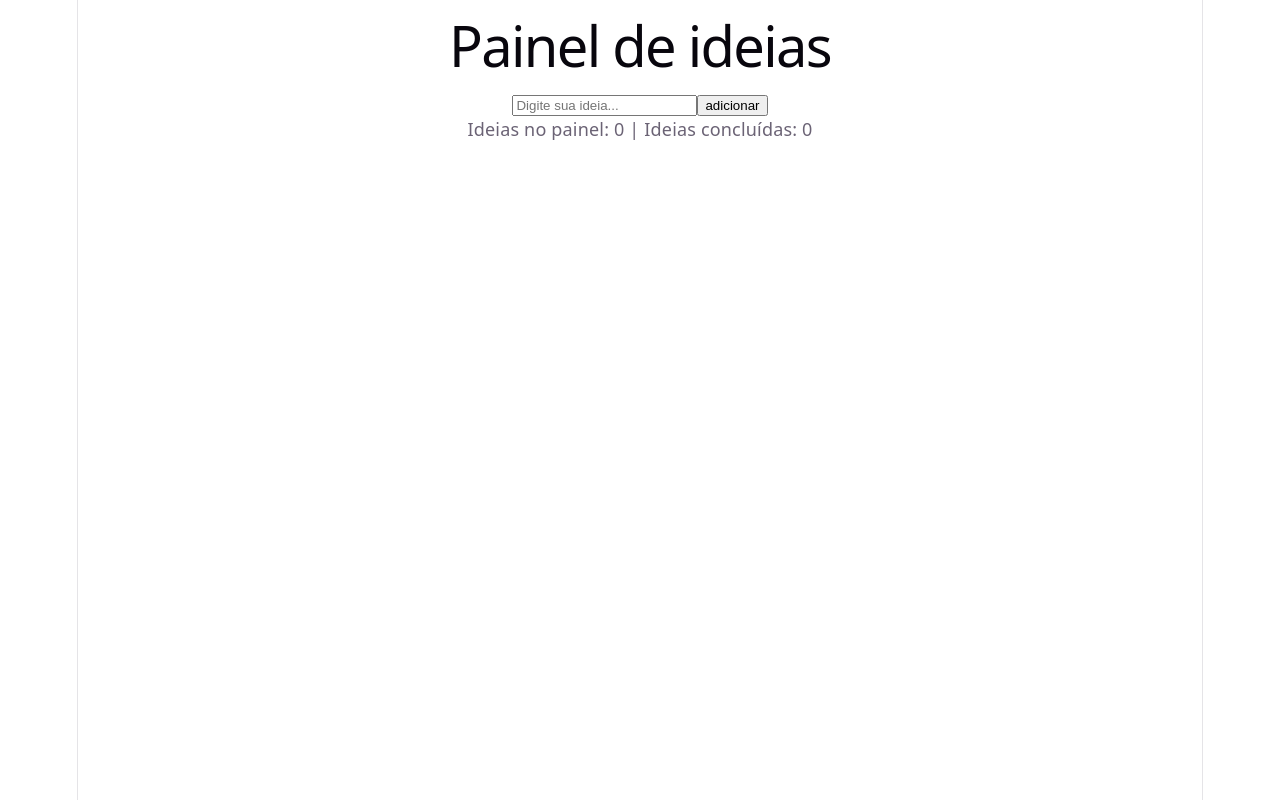
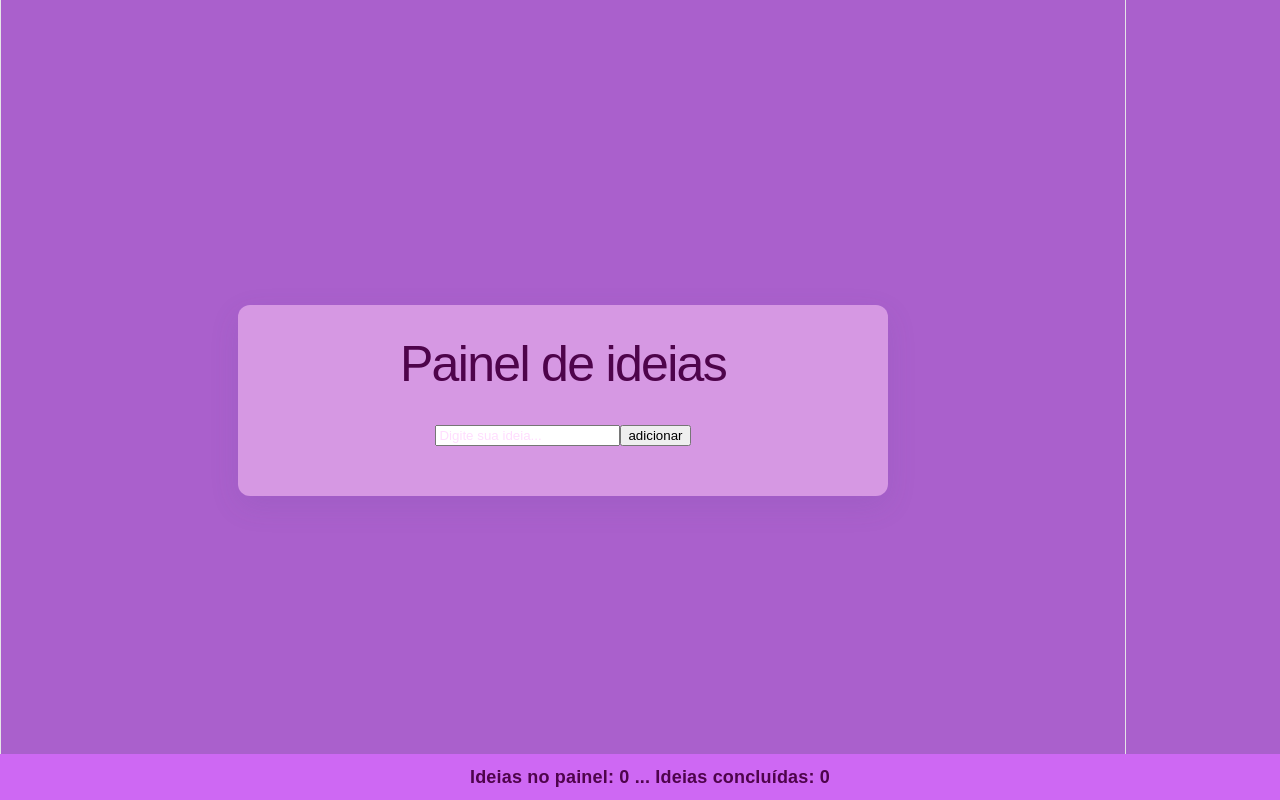
Before and after one commit to bregueda/painel-de-ideias-ana, a React (Vite) app in the folder painel-de-ideias-ana/: page / in a window 1280 px wide. Built offline with nearby package versions, Linux system fonts and the light colour scheme.

Commit message:
painel pronto com css

```diff
--- a/painel-de-ideias-ana/src/App.css
+++ b/painel-de-ideias-ana/src/App.css
@@ -1,184 +1,79 @@
-.counter {
-  font-size: 16px;
-  padding: 5px 10px;
-  border-radius: 5px;
-  color: var(--accent);
-  background: var(--accent-bg);
-  border: 2px solid transparent;
-  transition: border-color 0.3s;
-  margin-bottom: 24px;
-
-  &:hover {
-    border-color: var(--accent-border);
-  }
-  &:focus-visible {
-    outline: 2px solid var(--accent);
-    outline-offset: 2px;
-  }
+.ideia-feita
+  {
+  text-decoration: line-through;
+  color: #c01111;
 }
 
-.hero {
-  position: relative;
-
-  .base,
-  .framework,
-  .vite {
-    inset-inline: 0;
-    margin: 0 auto;
+body {
+  background-color:rgb(170, 96, 204);
+  color: rgb(51, 2, 54);
+  font-family:fantasy;
+  margin: 0;
+  padding: 0;
 }
 
-  .base {
-    width: 170px;
-    position: relative;
-    z-index: 0;
+footer {
+  position: fixed;
+  bottom: 0;
+  left: 0;
+  width: 100%;
+  background-color: #ce68f3;
+  color: #4e044b;
+  text-align: center;
+  padding: 10px;
 }
 
-  .framework,
-  .vite {
-    position: absolute;
+p button {
+  margin-left: 15px;
+  background-color: #ce68f3;
+  color: #4e044b;
+  border: none;
+  cursor: pointer;
 }
 
-  .framework {
-    z-index: 1;
-    top: 34px;
-    height: 28px;
-    transform: perspective(2000px) rotateZ(300deg) rotateX(44deg) rotateY(39deg)
-      scale(1.4);
+div {
+  padding: 5px;
+  margin: 5px;
+  box-sizing: border-box;
 }
 
-  .vite {
-    z-index: 0;
-    top: 107px;
-    height: 26px;
-    width: auto;
-    transform: perspective(2000px) rotateZ(300deg) rotateX(40deg) rotateY(39deg)
-      scale(0.8);
-  }
+h1 {
+  text-align: center;
+  margin-top: 20px;
+  color: #4e044b;
+  font:50px fantasy;
 }
 
-#center {
+form {
+  display: flex;
+  justify-content: center;
+  margin-bottom: 20px;
+}
+
+#root {
+  display:flex;
+  justify-content: center;
+  padding: 100px;
+  margin: 0px;
+  align-items: flex-start;
+}
+
+#root > div {
   display: flex;
   flex-direction: column;
-  gap: 25px;
-  place-content: center;
-  place-items: center;
-  flex-grow: 1;
-
-  @media (max-width: 1024px) {
-    padding: 32px 20px 24px;
-    gap: 18px;
-  }
+  width: 650px;
+  background-color: rgb(214, 152, 227);
+  padding: 10px;
+  border-radius: 12px;
+  justify-content: center;
+  margin: 0 auto;
+  box-shadow: 0 10px 30px rgba(80, 70, 150, 0.12);
 }
 
-#next-steps {
-  display: flex;
-  border-top: 1px solid var(--border);
-  text-align: left;
-
-  & > div {
-    flex: 1 1 0;
-    padding: 32px;
-    @media (max-width: 1024px) {
-      padding: 24px 20px;
-    }
+input::placeholder {
+  color: #ffddfe;
 }
 
-  .icon {
-    margin-bottom: 16px;
-    width: 22px;
-    height: 22px;
+footer::first-line {
+  font-weight: bold;
 }
-
-  @media (max-width: 1024px) {
-    flex-direction: column;
-    text-align: center;
-  }
-}
-
-#docs {
-  border-right: 1px solid var(--border);
-
-  @media (max-width: 1024px) {
-    border-right: none;
-    border-bottom: 1px solid var(--border);
-  }
-}
-
-#next-steps ul {
-  list-style: none;
-  padding: 0;
-  display: flex;
-  gap: 8px;
-  margin: 32px 0 0;
-
-  .logo {
-    height: 18px;
-  }
-
-  a {
-    color: var(--text-h);
-    font-size: 16px;
-    border-radius: 6px;
-    background: var(--social-bg);
-    display: flex;
-    padding: 6px 12px;
-    align-items: center;
-    gap: 8px;
-    text-decoration: none;
-    transition: box-shadow 0.3s;
-
-    &:hover {
-      box-shadow: var(--shadow);
-    }
-    .button-icon {
-      height: 18px;
-      width: 18px;
-    }
-  }
-
-  @media (max-width: 1024px) {
-    margin-top: 20px;
-    flex-wrap: wrap;
-    justify-content: center;
-
-    li {
-      flex: 1 1 calc(50% - 8px);
-    }
-
-    a {
-      width: 100%;
-      justify-content: center;
-      box-sizing: border-box;
-    }
-  }
-}
-
-#spacer {
-  height: 88px;
-  border-top: 1px solid var(--border);
-  @media (max-width: 1024px) {
-    height: 48px;
-  }
-}
-
-.ticks {
-  position: relative;
-  width: 100%;
-
-  &::before,
-  &::after {
-    content: '';
-    position: absolute;
-    top: -4.5px;
-    border: 5px solid transparent;
-  }
-
-  &::before {
-    left: 0;
-    border-left-color: var(--border);
-  }
-  &::after {
-    right: 0;
-    border-right-color: var(--border);
-  }
-}
--- a/painel-de-ideias-ana/src/App.jsx
+++ b/painel-de-ideias-ana/src/App.jsx
@@ -65,15 +65,15 @@ return (
     <div>
       {ideias.map((ideia) => (
         <p key={ideia.id}>
-          {ideia.texto}
+
 
      <input type="checkbox"
            checked={ideia.feita}
            onChange={() => alternarFeita(ideia.id)}
                />
-      <span className={ideia.feita ? "feita" : ""}
+      <span className={ideia.feita ? "ideia-feita" : ""}
       >
-
+          {ideia.texto}
       </span>
       <button onClick={() => apagarIdeia(ideia.id)}>
       ✕
@@ -82,7 +82,7 @@ return (
 
       ))}
     </div>
-    <footer>{`Ideias no painel: ${totalIdeias} | Ideias concluídas: ${ideiasFeitas}`}</footer>
+    <footer>{`Ideias no painel: ${totalIdeias} ... Ideias concluídas: ${ideiasFeitas}`}</footer>
   </div>
 
 
```
Lines whose indentation alone changed are shown as unchanged.
